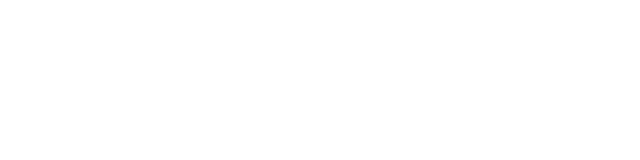
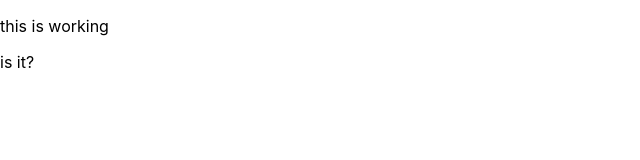
Before and after one commit to kamaljyotwal/netflix-clone, a React (Create React App) app: page / in a window 1280 px wide. Shown: the top 160 px of the page, without its empty margins (0-640 px from the left). Built offline with nearby package versions, Linux system fonts and the light colour scheme.

Commit message:
Basic setup
-added favicon's, normalize, styled-components etc.

```diff
--- a/package.json
+++ b/package.json
@@ -6,9 +6,12 @@
     "@testing-library/jest-dom": "^5.11.9",
     "@testing-library/react": "^11.2.5",
     "@testing-library/user-event": "^12.6.3",
+    "normalize.css": "^8.0.1",
     "react": "^17.0.1",
     "react-dom": "^17.0.1",
+    "react-router-dom": "^5.2.0",
     "react-scripts": "4.0.2",
+    "styled-components": "^5.2.1",
     "web-vitals": "^1.1.0"
   },
   "scripts": {
--- a/public/index.html
+++ b/public/index.html
@@ -2,15 +2,15 @@
 <html lang="en">
   <head>
     <meta charset="utf-8" />
-
     <meta name="viewport" content="width=device-width, initial-scale=1" />
     <meta name="theme-color" content="#000000" />
     <meta name="description" content="Web site created using create-react-app" />
-
     <link rel="manifest" href="%PUBLIC_URL%/manifest.json" />
 
-    <title>React App</title>
+    <link rel="shortcut icon" href="./favicon.ico" type="image/x-icon" />
+    <title>Netflix by Kamal</title>
   </head>
+
   <body>
     <div id="root"></div>
   </body>
--- a/src/App.js
+++ b/src/App.jsx
@@ -1,9 +1,10 @@
-import './App.css';
+import "./App.css";
 
 function App() {
   return (
     <div className="App">
-
+      <p>this is working</p>
+      <p>is it?</p>
     </div>
   );
 }
--- a/src/index.js
+++ b/src/index.js
@@ -14,4 +14,5 @@ ReactDOM.render(
 // If you want to start measuring performance in your app, pass a function
 // to log results (for example: reportWebVitals(console.log))
 // or send to an analytics endpoint. Learn more: https://bit.ly/CRA-vitals
+
 reportWebVitals();
```
Also changed, not shown: 2 other files (tests, documents, lock files or other folders).
